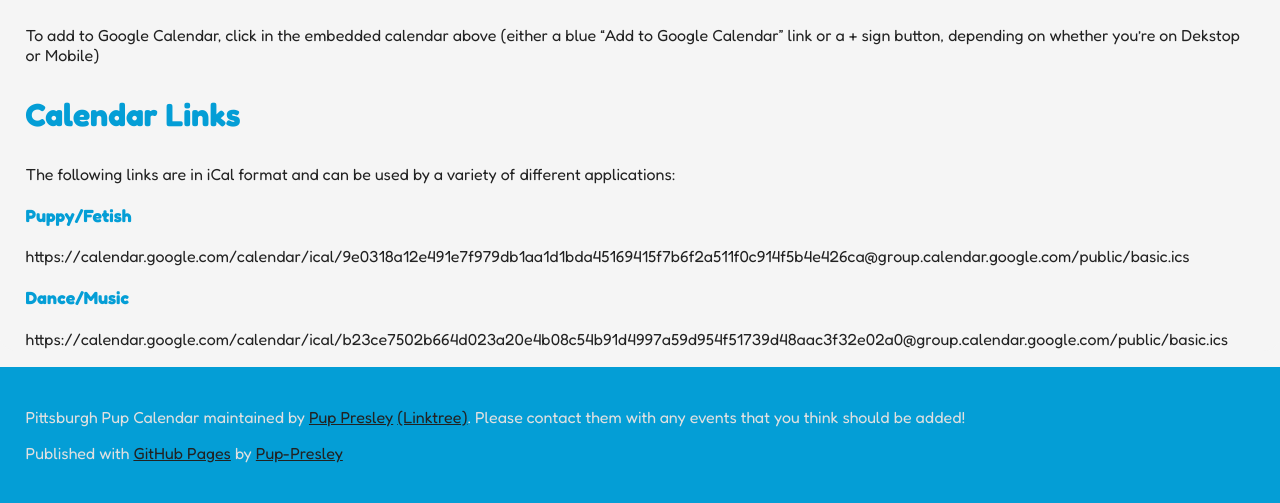
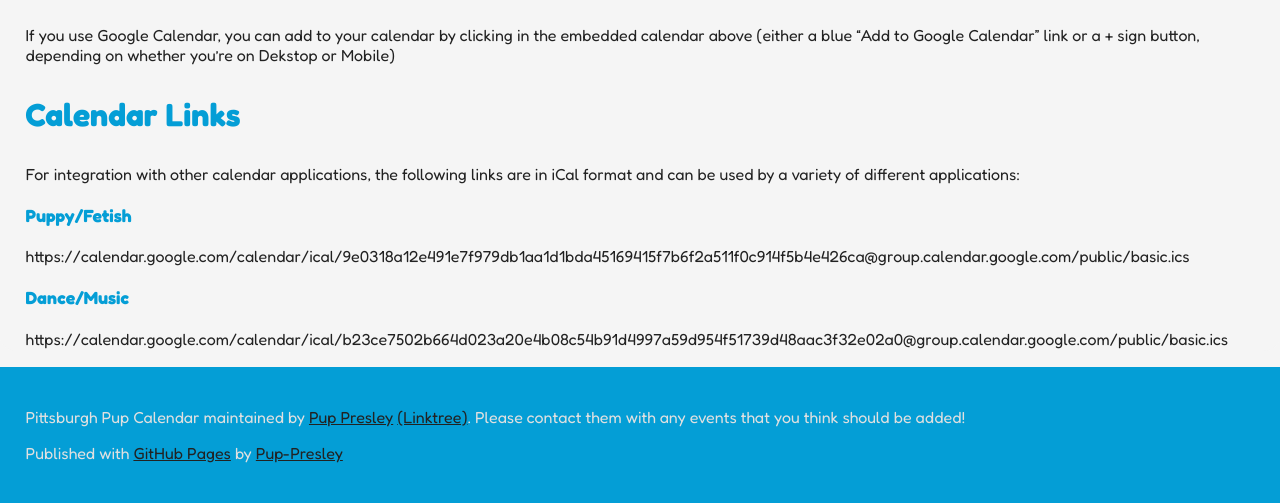
Before and after one commit to Pup-Presley/pgh-pup-calendar, a Jekyll site: the page built from docs/calendar.markdown, in a window 1280 px wide. Shown: the part 818-1321 px from the top of the page. Built offline with Jekyll 4.4.1, drawn with Linux system fonts in a browser that asks for light colours.

Commit message:
Removed unneeded css, changed calendar embed colors to match color scheme

```diff
--- a/docs/_config.yml
+++ b/docs/_config.yml
@@ -37,7 +37,7 @@ calendar_colors:
   # Puppy/Fetish
   - 616161
   # Dance/Music
-  - 009688
+  - 049ed6
   # Drag/Misc LGBT
   # - 7986CB
 
--- a/docs/calendar.markdown
+++ b/docs/calendar.markdown
@@ -1,21 +1,11 @@
 ---
 layout: calendar
 ---
-To add to Google Calendar, click in the embedded calendar above (either a blue "Add to Google Calendar" link or a + sign button, depending on whether you're on Dekstop or Mobile)
+If you use Google Calendar, you can add to your calendar by clicking in the embedded calendar above (either a blue "Add to Google Calendar" link or a + sign button, depending on whether you're on Dekstop or Mobile)
 
 # Calendar Links
 
-The following links are in iCal format and can be used by a variety of different applications:
-
-<style type="text/css">
-  p {
-    white-space: pre-wrap; /* CSS3 */
-    white-space: -moz-pre-wrap; /* Mozilla, since 1999 */
-    white-space: -pre-wrap; /* Opera 4-6 */
-    white-space: -o-pre-wrap; /* Opera 7 */
-    word-wrap: break-word; /* Internet Explorer 5.5+ */
-  }
-</style>
+For integration with other calendar applications, the following links are in iCal format and can be used by a variety of different applications:
 
 ### Puppy/Fetish
 
```
